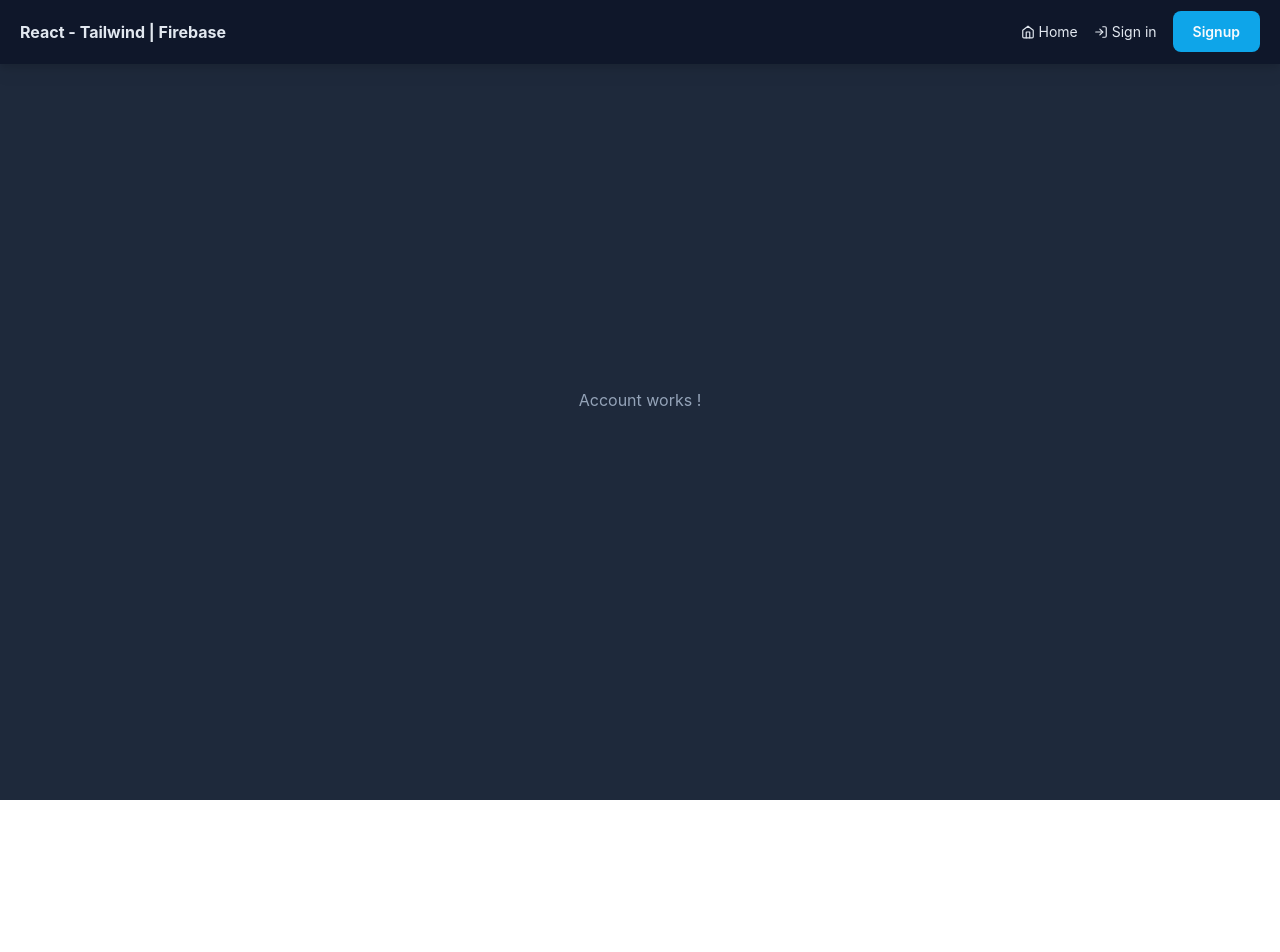
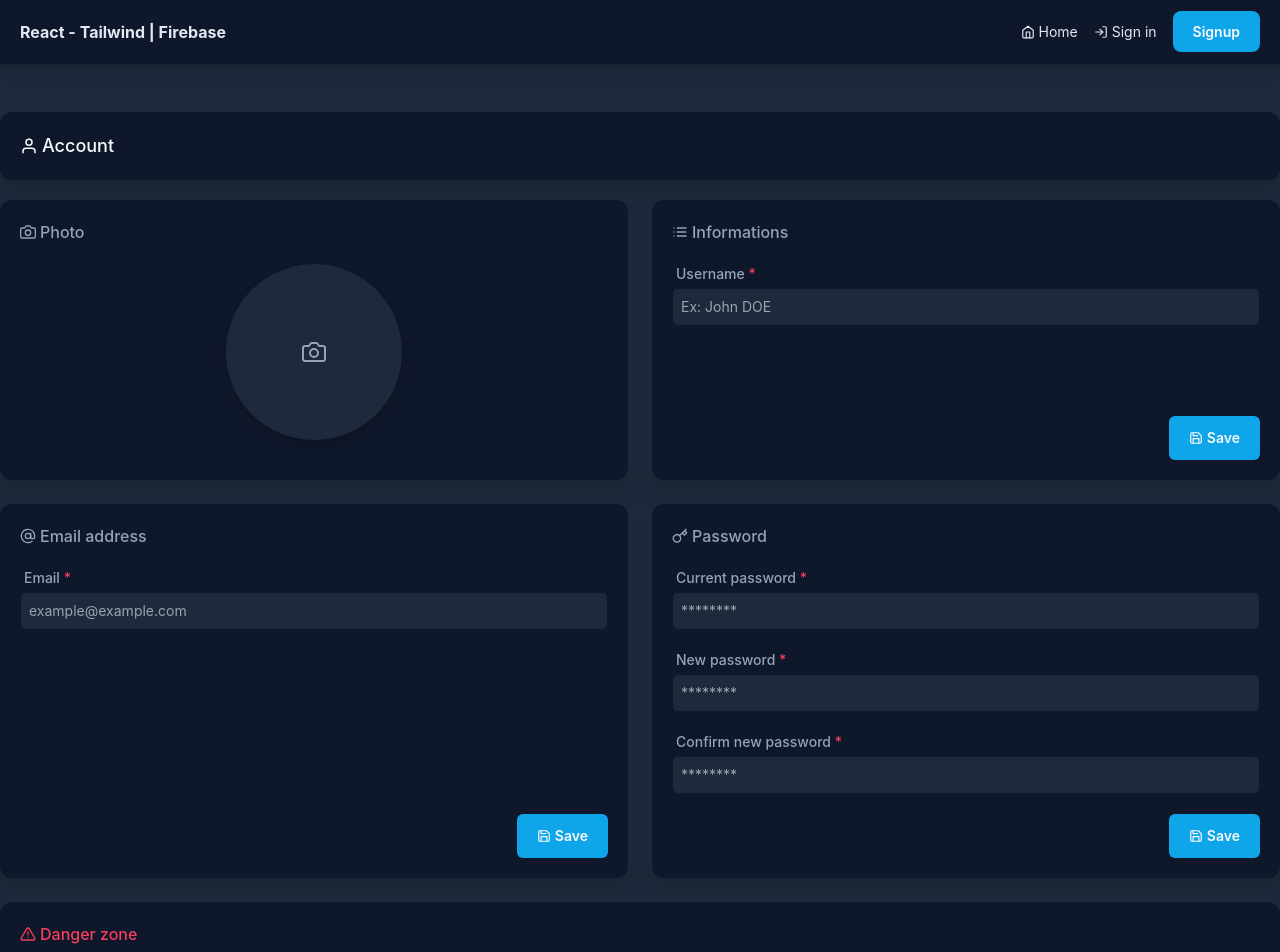
Before and after one commit to BryanBerger98/react-tailwind-firebase-starter, a React (Create React App) app: page /account in a window 1280 px wide. Shown: the top 952 px of the page. Before the commit the page ends 800 px from the top, so only its background shows below. Built offline with nearby package versions, Linux system fonts and the light colour scheme; no server answers.

Commit message:
feat(account): add account template components - v0.1.0

```diff
--- a/src/Layout.jsx
+++ b/src/Layout.jsx
@@ -4,10 +4,10 @@ import Header from './common/components/Header';
 function Layout() {
 
     return(
-        <>
+        <div className='bg-slate-800 text-slate-400 min-h-screen'>
             <Header />
             <Outlet />
-        </>
+        </div>
     );
 
 }
--- /dev/null
+++ b/src/account/components/EditProfileAuth.jsx
@@ -0,0 +1,30 @@
+import { FiKey, FiSave } from 'react-icons/fi';
+
+function EditProfileAuth() {
+
+    return(
+        <div className="bg-slate-900 drop-shadow-xl rounded-xl p-5 col-span-6 h-full flex flex-col">
+        <h3 className="text-md font-medium flex items-center mb-5"><FiKey /><span className="ml-1">Password</span></h3>
+        <div className='flex flex-col relative mb-5 text-sm'>
+            <label htmlFor="editProfileCurrentPasswordInput" className="mb-1 ml-1 font-medium text-md">Current password <span className="text-rose-500">*</span></label>
+            <input type="password" id="editProfileCurrentPasswordInput" name="currentPassword" className="border border-slate-900 rounded-md p-2 text-slate-50 bg-slate-800" placeholder="********" />
+        </div>
+        <div className='flex flex-col relative mb-5 text-sm'>
+            <label htmlFor="editProfileNewPasswordInput" className="mb-1 ml-1 font-medium text-md">New password <span className="text-rose-500">*</span></label>
+            <input type="password" id="editProfileNewPasswordInput" name="newPassword" className="border border-slate-900 rounded-md p-2 text-slate-50 bg-slate-800" placeholder="********" />
+        </div>
+        <div className='flex flex-col relative mb-5 text-sm'>
+            <label htmlFor="editProfileConfirmNewPasswordInput" className="mb-1 ml-1 font-medium text-md">Confirm new password <span className="text-rose-500">*</span></label>
+            <input type="password" id="editProfileConfirmNewPasswordInput" name="confirmNewPassword" className="border border-slate-900 rounded-md p-2 text-slate-50 bg-slate-800" placeholder="********" />
+        </div>
+        <div className="flex mt-auto">
+            <button type='button' className='px-5 py-3 bg-sky-500 text-slate-50 hover:bg-sky-400 rounded-md font-semibold ml-auto flex items-center text-sm'>
+                <FiSave />
+                <span className='ml-1'>Save</span>
+            </button>
+        </div>
+    </div>
+    );
+
+}
+export default EditProfileAuth;
--- /dev/null
+++ b/src/account/components/EditProfileEmail.jsx
@@ -0,0 +1,22 @@
+import { FiAtSign, FiSave } from 'react-icons/fi';
+
+function EditProfileEmail() {
+
+    return(
+        <div className="bg-slate-900 drop-shadow-xl rounded-xl p-5 col-span-6 h-full flex flex-col">
+            <h3 className="text-md font-medium flex items-center mb-5"><FiAtSign /><span className="ml-1">Email address</span></h3>
+            <div className='flex flex-col relative mb-5 text-sm'>
+                <label htmlFor="editProfileEmailInput" className="mb-1 ml-1 font-medium text-md">Email <span className="text-rose-500">*</span></label>
+                <input type="email" id="editProfileEmailInput" name="username" className="border border-slate-900 rounded-md p-2 text-slate-50 bg-slate-800" placeholder="example@example.com" />
+            </div>
+            <div className="flex mt-auto">
+                <button type='button' className='px-5 py-3 bg-sky-500 text-slate-50 hover:bg-sky-400 rounded-md font-semibold ml-auto flex items-center text-sm'>
+                    <FiSave />
+                    <span className='ml-1'>Save</span>
+                </button>
+            </div>
+        </div>
+    );
+
+}
+export default EditProfileEmail;
--- /dev/null
+++ b/src/account/components/EditProfileInfos.jsx
@@ -0,0 +1,22 @@
+import { FiList, FiSave } from 'react-icons/fi';
+
+function EditProfileInfos() {
+
+    return(
+        <div className="bg-slate-900 drop-shadow-xl rounded-xl p-5 col-span-6 h-full flex flex-col">
+            <h3 className="text-md font-medium flex items-center mb-5"><FiList /><span className="ml-1">Informations</span></h3>
+            <div className='flex flex-col relative mb-5 text-sm'>
+                <label htmlFor="editProfileUsernameInput" className="mb-1 ml-1 font-medium text-md">Username <span className="text-rose-500">*</span></label>
+                <input type="text" id="editProfileUsernameInput" name="username" className="border border-slate-900 rounded-md p-2 text-slate-50 bg-slate-800" placeholder="Ex: John DOE" />
+            </div>
+            <div className="flex mt-auto">
+                <button type='button' className='px-5 py-3 bg-sky-500 text-slate-50 hover:bg-sky-400 rounded-md font-semibold ml-auto flex items-center text-sm'>
+                    <FiSave />
+                    <span className='ml-1'>Save</span>
+                </button>
+            </div>
+        </div>
+    );
+
+}
+export default EditProfileInfos;
--- /dev/null
+++ b/src/account/components/EditProfilePhoto.jsx
@@ -0,0 +1,23 @@
+import { FiCamera, FiLoader } from 'react-icons/fi';
+
+function EditProfilePhoto() {
+
+    return(
+        <div className="bg-slate-900 drop-shadow-xl rounded-xl p-5 col-span-6 h-full">
+            <h3 className="text-md font-medium flex items-center"><FiCamera /><span className="ml-1">Photo</span></h3>
+            <div className="h-44 w-44 my-5 mx-auto bg-slate-800 drop-shadow-lg rounded-full flex items-center justify-center hover:cursor-pointer group relative text-2xl">
+                <FiCamera />
+                {/* <img *ngIf="!photoUploading && currentUser.photoURL && currentUser.photoURL !== ''" [src]="currentUser.photoURL" [alt]="currentUser.displayName + 'profile photo'" class="w-full rounded-full"> */}
+                <label for="editUserProfilePhoto" class="absolute inset-0 bg-slate-700 rounded-full hidden group-hover:flex group-hover:text-slate-50 hover:cursor-pointer items-center justify-center">
+                    <FiCamera />
+                </label>
+                <input type="file" id="editUserProfilePhoto" hidden accept="image/png, image/jpeg, image/gif" />
+                {/* <div class="absolute inset-0 bg-slate-50 flex rounded-full">
+                    <FiLoader />
+                </div> */}
+            </div>
+        </div>
+    );
+
+}
+export default EditProfilePhoto;
--- /dev/null
+++ b/src/account/components/ProfileDangerZone.jsx
@@ -0,0 +1,18 @@
+import { FiAlertTriangle, FiUserMinus } from 'react-icons/fi';
+
+function ProfileDangerZone() {
+
+    return(
+        <div className="bg-slate-900 drop-shadow-xl rounded-xl p-5 col-span-12 h-full flex flex-col">
+        <h3 className="text-md font-medium flex items-center mb-5 text-rose-500"><FiAlertTriangle /><span className="ml-1">Danger zone</span></h3>
+        <div className="flex m-auto">
+            <button type='button' className='px-5 py-3 bg-rose-700 text-slate-50 hover:bg-rose-600 rounded-md font-semibold ml-auto flex items-center text-sm'>
+                <FiUserMinus />
+                <span className='ml-1'>Delete my account</span>
+            </button>
+        </div>
+    </div>
+    )
+
+}
+export default ProfileDangerZone;
--- a/src/account/containers/Account.jsx
+++ b/src/account/containers/Account.jsx
@@ -1,8 +1,25 @@
+import { FiUser } from 'react-icons/fi';
+import EditProfilePhoto from '../components/EditProfilePhoto';
+import EditProfileInfos from '../components/EditProfileInfos';
+import EditProfileEmail from '../components/EditProfileEmail';
+import EditProfileAuth from '../components/EditProfileAuth';
+import ProfileDangerZone from '../components/ProfileDangerZone';
+
 function Account() {
 
     return(
-        <div className="h-screen bg-slate-800 text-slate-400 flex">
-            <p className="m-auto">Account works !</p>
+        <div className="container mx-auto py-28">
+            {/* <h1 className="font-semibold text-slate-50 text-xl mb-5">Account</h1> */}
+            <div className="bg-slate-900 drop-shadow-xl rounded-xl p-5 mb-5">
+                <h2 className="text-lg font-medium flex text-slate-50 items-center"><FiUser /><span className="ml-1">Account</span></h2>
+            </div>
+            <div className="grid grid-cols-12 gap-6">
+                <EditProfilePhoto></EditProfilePhoto>
+                <EditProfileInfos></EditProfileInfos>
+                <EditProfileEmail></EditProfileEmail>
+                <EditProfileAuth></EditProfileAuth>
+                <ProfileDangerZone></ProfileDangerZone>
+            </div>
         </div>
     )
 
--- a/src/common/components/Header.jsx
+++ b/src/common/components/Header.jsx
@@ -20,7 +20,7 @@ function Header() {
     }
 
     return(
-        <nav className="flex p-5 bg-slate-900 drop-shadow-lg text-slate-200 fixed inset-x-0">
+        <nav className="flex p-5 bg-slate-900 drop-shadow-lg text-slate-200 fixed inset-x-0 z-50">
             <Link to='/' className='font-bold'>React - Tailwind | Firebase</Link>
             <ul className="list-none flex ml-auto gap-4 text-sm items-center">
                 <li>
```
